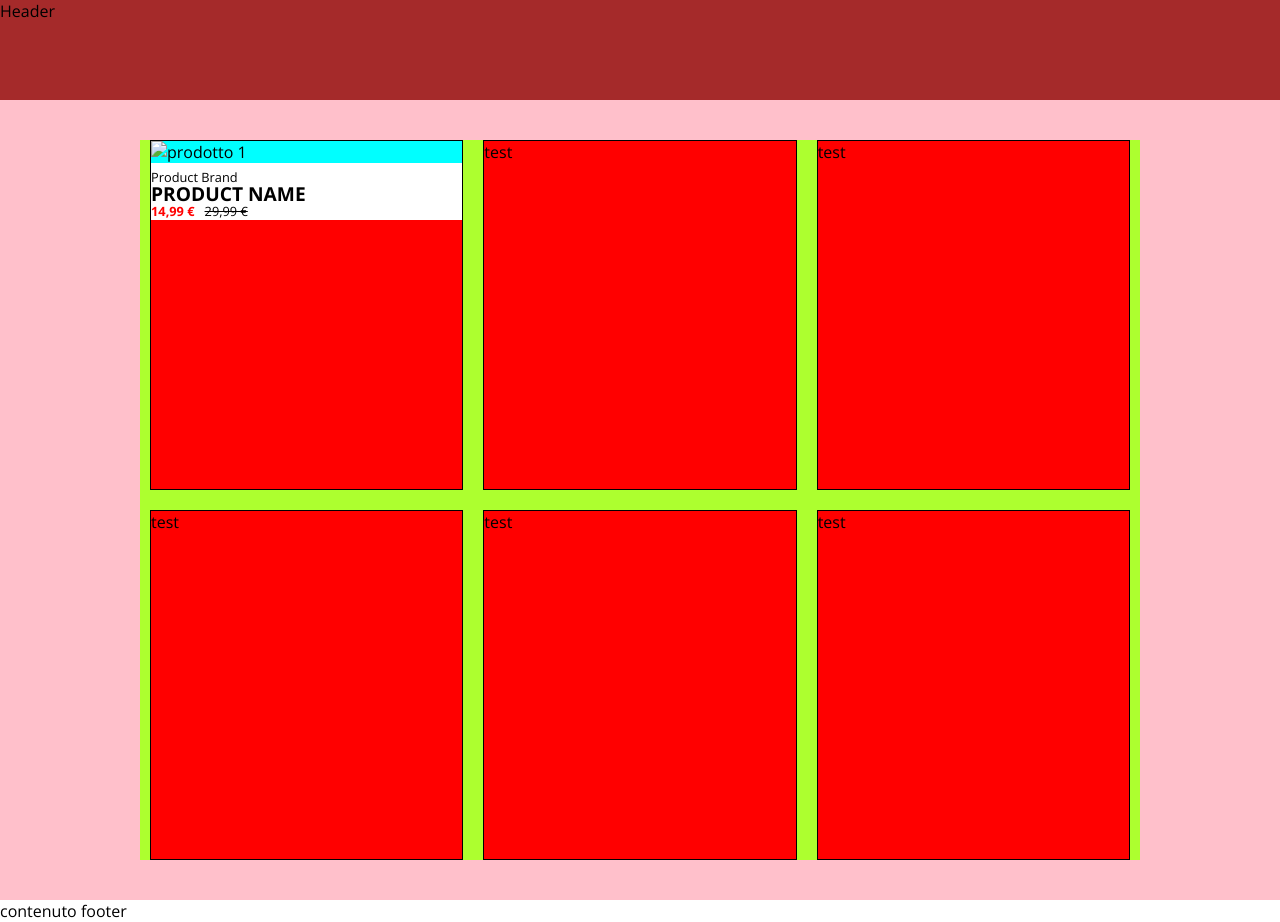
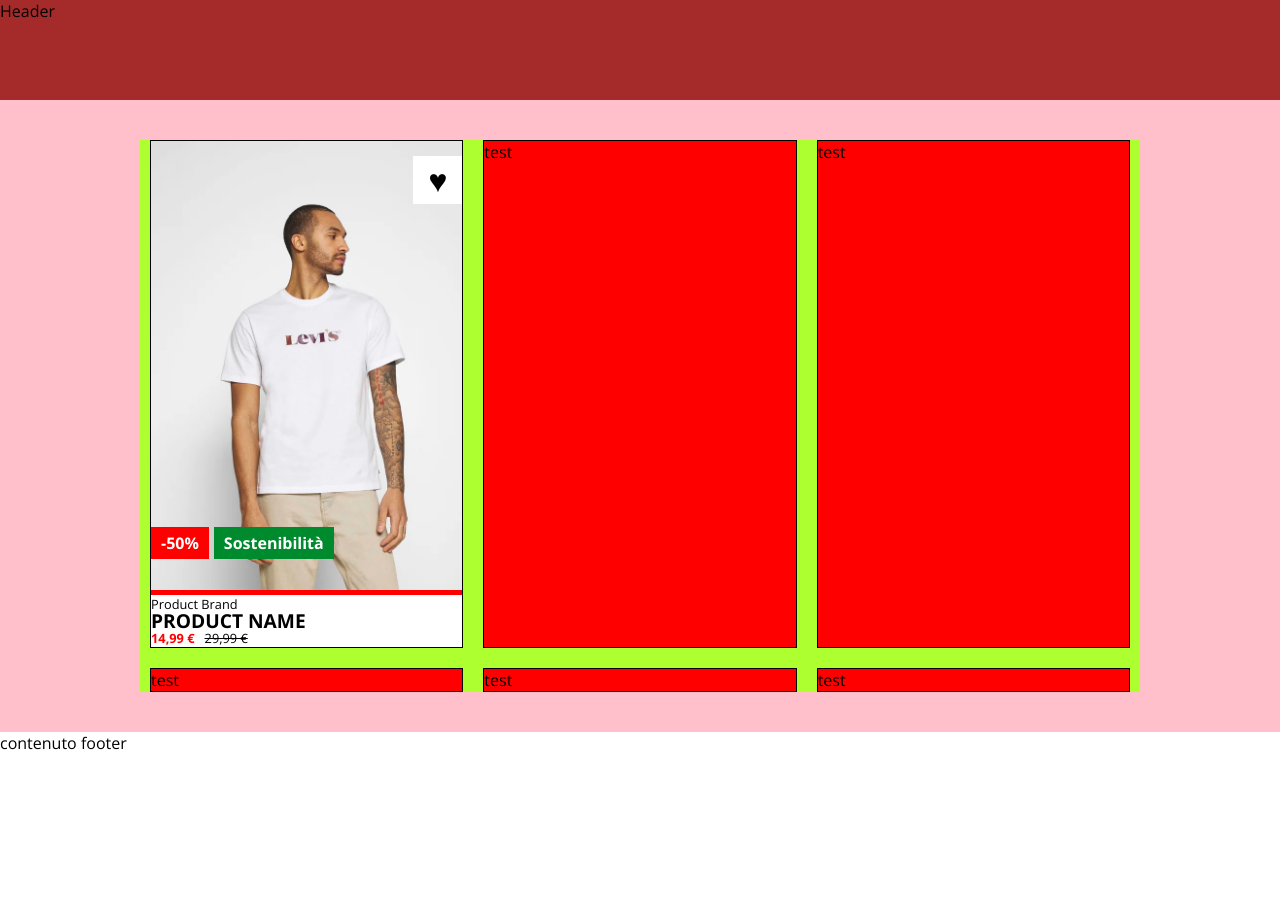
Before and after one commit to CamilloRosanio/html-css-boolando, a plain HTML site: page index.html in a window 1280 px wide. After the commit the page ends 800 px from the top, so only its background shows below. Drawn offline with nearby package versions, Linux system fonts and the light colour scheme.

Commit message:
entità visibili

```diff
--- a/css/style.css
+++ b/css/style.css
@@ -48,27 +48,67 @@
 }
 
 .card {
-    flex-grow: 1;
+    flex: 1 0 30%;
 
     /* DEBUG */
     background-color: red;
     border: 1px solid black;
-    width: 250px;
-    height: 350px;
 }
+
+
+/* # CARD IMG ----------------------------------- */
 
 .card > .img {
     position: relative;
+}
 
-    /* DEBUG */
-    background-color: aqua;
+.product_pic {
+    width: 100%;
+}
+
+.favorite {
+    position: absolute;
+    top: 15px;
+    right: 0;
+    background-color: white;
+    padding: 15px;
+}
+
+.heart {
+    width:100%;
+    font-size: 2rem;
+    line-height: 1.1rem;
+}
+
+.discount-tag {
+    position: absolute;
+    top: 85%;
+    left: 0;
+    display: flex;
+    gap:5px;
+
+}
+
+.discount-tag > p {
+    color:white;
+    font-weight: bold;
+    padding: 5px 10px;
+    text-align: center;
+}
+
+.price-discount {
+    text-align: center;
+    background-color: red;
+}
+
+.sostenibile {
+    background-color: rgb(0, 138, 46);
 }
 
 
 /* # CARD DESCRIPTION ----------------------------------- */
 
 .card .description {
-    padding-top: 5px;
     background-color: white;
 }
 
--- a/index.html
+++ b/index.html
@@ -30,18 +30,35 @@
         Header
     </header>
 
+
     <main>
+        <!-- PRODUCTS SECTION -->
         <section class="products-container">
             <div class="container">
 
+                <!-- CARD -->
                 <div class="card">
+
                     <div class="img">
-                        <img src="/img/1.png" alt="prodotto 1">
+                        <img class="product_pic" src="../html-css-boolando/img/1.webp" alt="product 1">
+
+                        <!-- HEART -->
+                        <div class="favorite">
+                            <p class="heart">&#9829;</p>
+                        </div>
+
+                        <!-- DISCOUNT TAG -->
+                         <div class="discount-tag">
+                            <p class="price-discount">-50%</p>
+                            <p class="sostenibile">Sostenibilità</p>
+                         </div>
                     </div>
 
+                    <!-- CARD DESCRIPTION -->
                     <div class="description">
                         <p class="product_brand">Product Brand</p>
                         <h3 class="product_name">PRODUCT NAME</h3>
+                        <!-- PRODUCT PRICE -->
                         <div class="product_price">
                             <p class="price_discounted">14,99 &#8364</p>
                             <p class="price_normal">29,99 &#8364</p>
```
Also changed, not shown: img/TEST-IMG.png (added).
